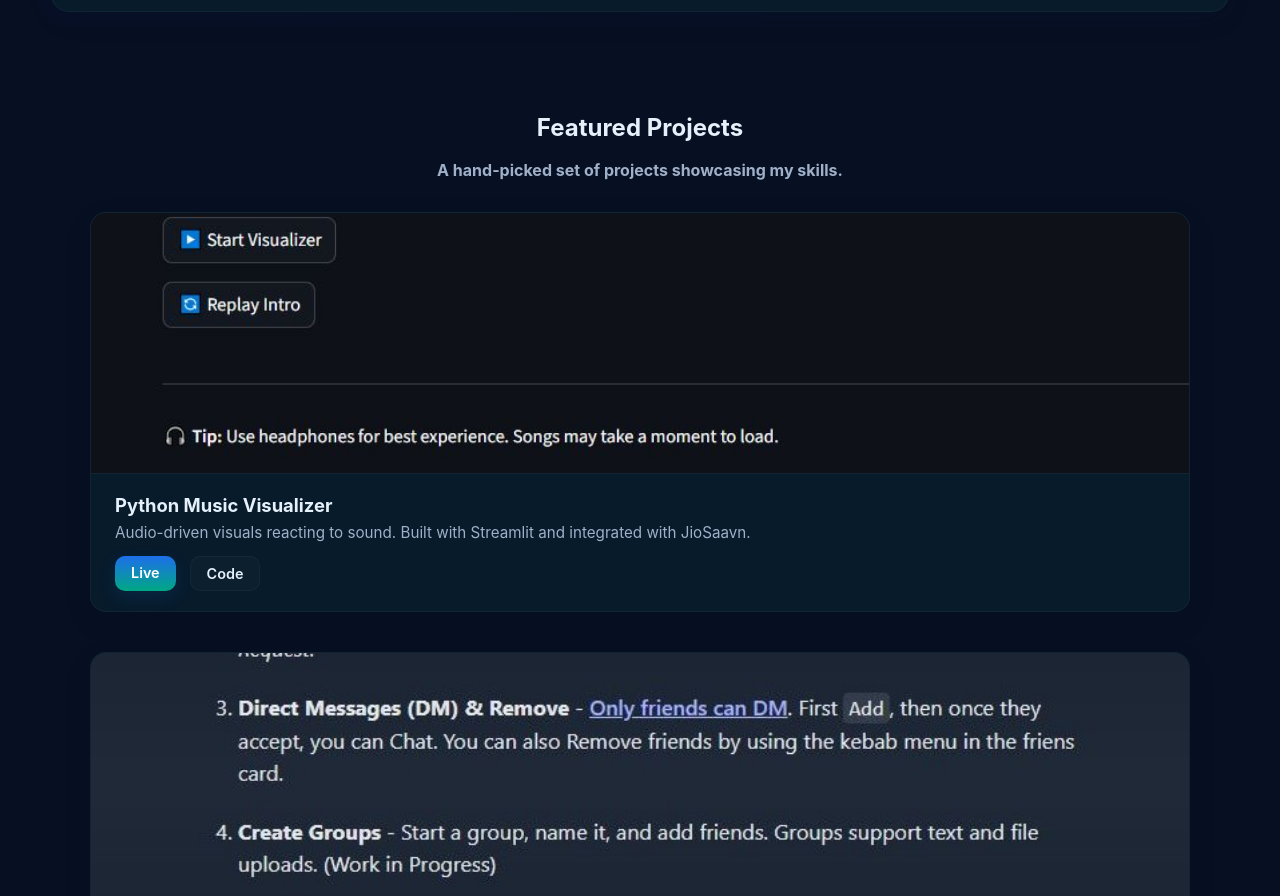
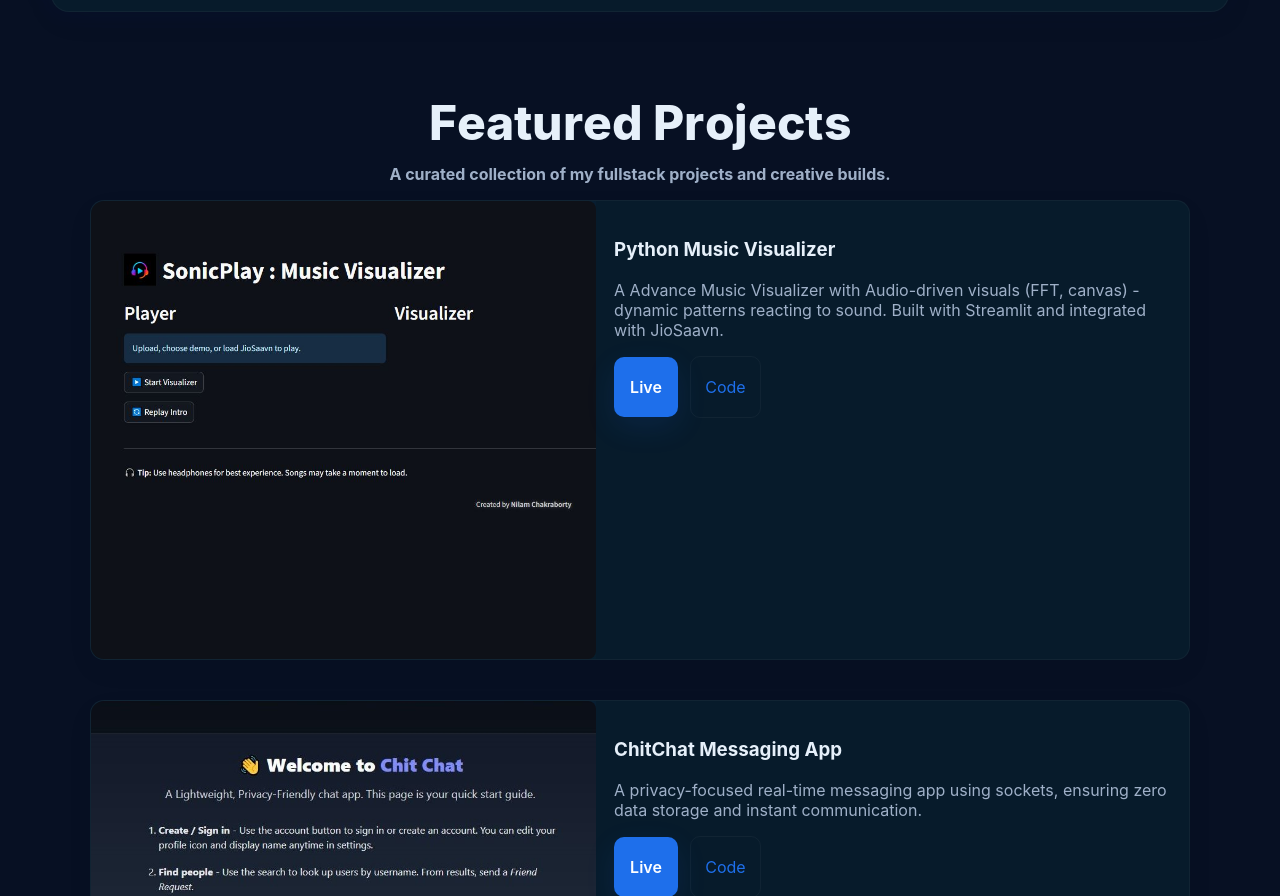
Before and after one commit to NilamXSC/PORTFOLIO, a React (Vite) app: page / in a window 1280 px wide. Shown: the part 1408-2304 px from the top of the page. Built offline with nearby package versions, Linux system fonts and the light colour scheme.

Commit message:
Update ProjectsGrid.jsx

```diff
--- a/src/components/ProjectsGrid.jsx
+++ b/src/components/ProjectsGrid.jsx
@@ -1,17 +1,196 @@
-import ProjectGallery from "./ProjectGallery";
+import React from "react";
+import { motion, useReducedMotion } from "framer-motion";
+import AnimatedHeadline from "./AnimatedHeadline";
+
+/**
+ * ProjectsGrid — Final Deployment-Safe Version
+ * Uses public/assets/projects/... for all images.
+ * Works perfectly on localhost + Vercel.
+ */
+
+const projects = [
+  {
+    title: "Python Music Visualizer",
+    desc: "A Advance Music Visualizer with Audio-driven visuals (FFT, canvas) - dynamic patterns reacting to sound. Built with Streamlit and integrated with JioSaavn.",
+    img: "/assets/projects/music-visualizer.jpg",
+    github: "https://github.com/NilamXSC/Music-visualizer",
+    live: "https://music-visualizer-hxuorbfc6jxffrzaujna37.streamlit.app",
+  },
+  {
+    title: "ChitChat Messaging App",
+    desc: "A privacy-focused real-time messaging app using sockets, ensuring zero data storage and instant communication.",
+    img: "/assets/projects/chitchat.jpg",
+    github: "https://github.com/NilamXSC/chitchat-textapp",
+    live: "https://discord-mock-client.vercel.app/",
+  },
+  {
+    title: "ToDo App",
+    desc: "A simple, fast task manager with authentication and persistent data.",
+    img: "/assets/projects/todo.jpg",
+    github: "https://github.com/NilamXSC/todo",
+    live: "https://todo-nu-pearl.vercel.app/",
+  },
+  {
+    title: "Movie Buddy",
+    desc: "Discover & save movies easily using TMDB API with a clean, modern UI.",
+    img: "/assets/projects/moviebuddy.jpg",
+    github: "https://github.com/NilamXSC/movie-buddy",
+    live: "https://movie-buddy-taupe-rho.vercel.app/index.html",
+  },
+  {
+    title: "House Price Prediction",
+    desc: "A machine learning app predicting real estate prices using advanced regression models.",
+    img: "/assets/projects/housingprice.jpg",
+    github: "https://github.com/NilamXSC/housingPrice-prediction",
+    live: "https://housingprice-predictionbynilam.streamlit.app/",
+  },
+  {
+    title: "Get Fit With Me — Landing Page",
+    desc: "A modern, responsive landing page for personal trainers with smooth animations and CTAs.",
+    img: "/assets/projects/getfit.jpg",
+    github: "https://github.com/NilamXSC/getfitwithme",
+    live: "https://getfitwithme.vercel.app/",
+  },
+];
 
 export default function ProjectsGrid() {
+  const reduceMotion = useReducedMotion();
+
+  const cardVariants = {
+    hidden: (dir = 1) => ({
+      opacity: 0,
+      x: dir * 110,
+      y: 6,
+      scale: 0.995,
+    }),
+    visible: {
+      opacity: 1,
+      x: 0,
+      y: 0,
+      scale: 1,
+      transition: { type: "spring", stiffness: 88, damping: 16, duration: 0.7 },
+    },
+  };
+
+  const titleContainer = {
+    hidden: {},
+    visible: { transition: { staggerChildren: 0.03, delayChildren: 0.04 } },
+  };
+
+  const titleChar = {
+    hidden: { opacity: 0, y: 8 },
+    visible: { opacity: 1, y: 0, transition: { duration: 0.26 } },
+  };
+
   return (
-    <section id="projects" className="section-gap container-site relative z-10 text-[var(--text)]">
+    <section
+      id="projects"
+      className="section-gap container-site relative z-10 text-[var(--text)]"
+    >
       <div className="text-center mb-8">
-        <h2 className="text-4xl md:text-5xl font-extrabold mb-3">Featured Projects</h2>
+        <AnimatedHeadline
+          text="Featured Projects"
+          className="text-4xl md:text-5xl font-extrabold mb-3"
+        />
         <p className="text-[var(--muted)] max-w-xl mx-auto text-base md:text-lg">
-          <b>A hand-picked set of projects showcasing my skills.</b>
+          <b>A curated collection of my fullstack projects and creative builds.</b>
         </p>
+        <div className="mt-3 w-16 h-1 bg-[var(--accent)] mx-auto rounded-full shadow-[0_0_18px_var(--accent)]" />
       </div>
 
-      {/* Render the external gallery */}
-      <ProjectGallery />
+      <div className="grid">
+        {projects.map((p, i) => {
+          const direction = i % 2 === 0 ? 1 : -1;
+          return (
+            <motion.article
+              key={p.title}
+              custom={direction}
+              initial={reduceMotion ? "visible" : "hidden"}
+              whileInView="visible"
+              viewport={{ once: true, amount: 0.24 }}
+              variants={cardVariants}
+              className="project-card card rounded-2xl overflow-hidden bg-[var(--card)]"
+              style={{ marginBottom: "2.5rem" }}
+            >
+              <div className="project-media">
+                {p.img ? (
+                  <img
+                    src={p.img}
+                    alt={p.title}
+                    className="project-img"
+                    style={{
+                      width: "100%",
+                      height: "100%",
+                      objectFit: "cover",
+                      display: "block",
+                    }}
+                    onError={(e) => (e.currentTarget.style.display = "none")}
+                  />
+                ) : (
+                  <div className="project-img project-img--placeholder" />
+                )}
+              </div>
+
+              <motion.div
+                className="project-content p-5 md:p-6"
+                initial={{ opacity: 0, y: 6 }}
+                whileInView={{ opacity: 1, y: 0 }}
+                transition={{ delay: 0.06, duration: 0.5 }}
+                viewport={{ once: true, amount: 0.3 }}
+              >
+                <motion.h3
+                  className="text-lg md:text-xl font-semibold mb-2 text-[var(--text)]"
+                  variants={titleContainer}
+                  initial="hidden"
+                  whileInView="visible"
+                  viewport={{ once: true, amount: 0.2 }}
+                >
+                  {Array.from(p.title).map((ch, idx) => (
+                    <motion.span
+                      key={`${p.title}-${idx}`}
+                      className="inline-block"
+                      variants={titleChar}
+                      style={{ display: "inline-block" }}
+                    >
+                      {ch === " " ? "\u00A0" : ch}
+                    </motion.span>
+                  ))}
+                </motion.h3>
+
+                <p className="text-[var(--muted)] text-sm mb-4 leading-relaxed">
+                  {p.desc}
+                </p>
+
+                <div className="flex gap-5 items-center">
+                  {p.live ? (
+                    <a
+                      className="cta-primary"
+                      href={p.live}
+                      target="_blank"
+                      rel="noreferrer"
+                    >
+                      Live
+                    </a>
+                  ) : (
+                    <span className="cta-ghost" aria-hidden style={{ opacity: 0.75 }}>
+                      No demo
+                    </span>
+                  )}
+
+                  <a
+                    className="cta-ghost"
+                    href={p.github}
+                    target="_blank"
+                    rel="noreferrer"
+                  >
+                    Code
+                  </a>
+                </div>
+              </motion.div>
+            </motion.article>
+          );
+        })}
+      </div>
     </section>
   );
 }
```
